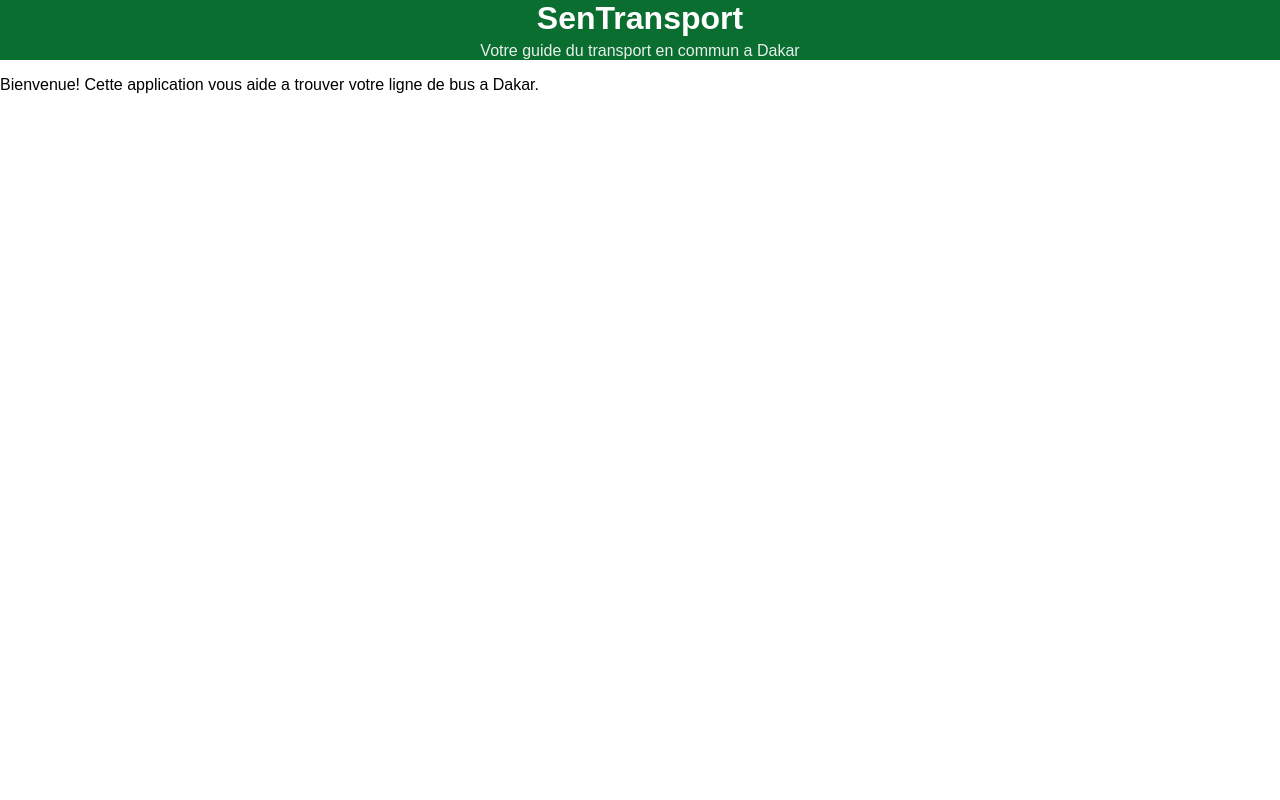
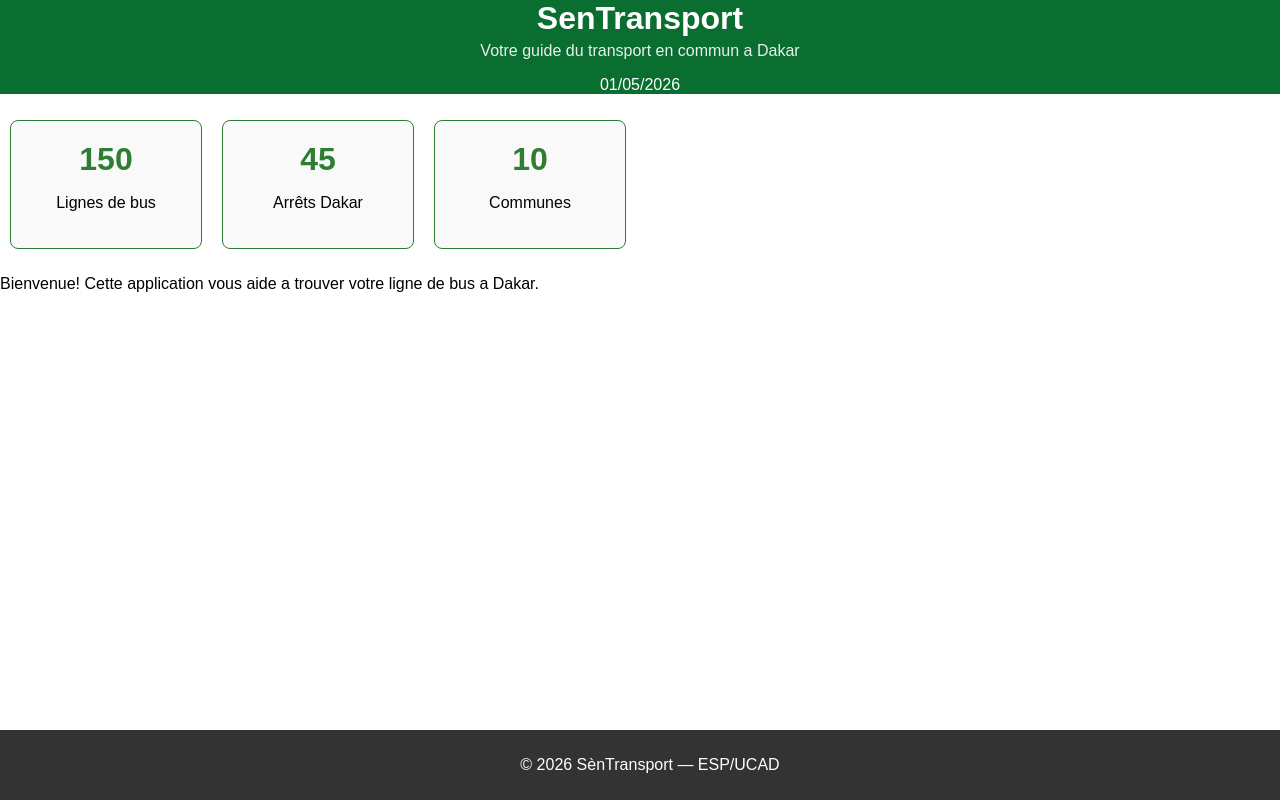
Before and after one commit to bassoumbinta12-coder/SenTransport, a React (Create React App) app: page / in a window 1280 px wide. Built offline with nearby package versions, Linux system fonts and the light colour scheme.

Commit message:
Exercice 3 terminé : ajout des statistiques

```diff
--- a/src/App.js
+++ b/src/App.js
@@ -1,13 +1,21 @@
+import Statistique from './Statistique';
+import Footer from './Footer';
 import './App.css';
 import Header from './Header';
 function App () {
   return (
     <div className="App">
      <Header/>
+     <div className="stats-container">
+        <Statistique chiffre="150" libelle="Lignes de bus" />
+        <Statistique chiffre="45" libelle="Arrêts Dakar" />
+        <Statistique chiffre="10" libelle="Communes" />
+      </div>
       <main className ="contenu">
         <p> Bienvenue! Cette application vous aide a trouver
            votre ligne de bus a Dakar.</p>
      </main>
+     <Footer/>
     </div >
   );
 }
--- /dev/null
+++ b/src/Footer.css
@@ -0,0 +1,9 @@
+.mon-footer {
+  background-color: #333; /* Fond gris foncé */
+  color: white;           /* Texte blanc */
+  text-align: center;
+  padding: 10px;
+  position: fixed;
+  bottom: 0;
+  width: 100%;
+}
--- /dev/null
+++ b/src/Footer.js
@@ -0,0 +1,11 @@
+import './Footer.css';
+
+function Footer() {
+  return (
+    <footer className="mon-footer">
+      <p>© 2026 SènTransport — ESP/UCAD</p>
+    </footer>
+  );
+}
+
+export default Footer;
--- a/src/Header.js
+++ b/src/Header.js
@@ -6,6 +6,7 @@ return (
     <p className="header-soustitre ">
         Votre guide du transport en commun a Dakar
     </p>
+    <p>{new Date().toLocaleDateString('fr-FR')}</p>
 </header >
 ) ;
 }
--- /dev/null
+++ b/src/Statistique.css
@@ -0,0 +1,16 @@
+.stat-card {
+  border: 1px solid #2e7d32;
+  border-radius: 8px;
+  padding: 20px;
+  text-align: center;
+  width: 150px;
+  margin: 10px;
+  display: inline-block;
+  background-color: #f9f9f9;
+}
+
+.stat-chiffre {
+  color: #2e7d32;
+  font-size: 2rem;
+  margin: 0;
+}
--- /dev/null
+++ b/src/Statistique.js
@@ -0,0 +1,12 @@
+import './Statistique.css';
+
+function Statistique({ chiffre, libelle }) {
+  return (
+    <div className="stat-card">
+      <h2 className="stat-chiffre">{chiffre}</h2>
+      <p className="stat-libelle">{libelle}</p>
+    </div>
+  );
+}
+
+export default Statistique;
```
